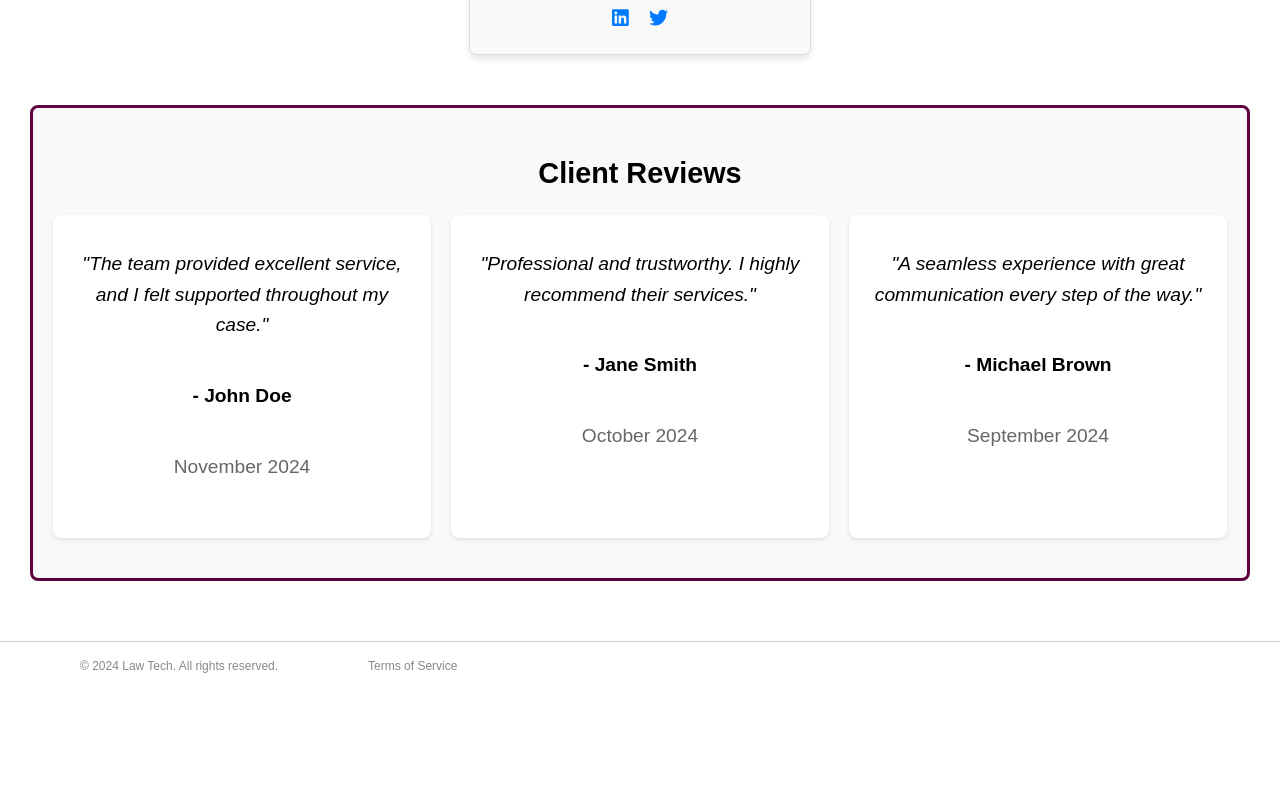
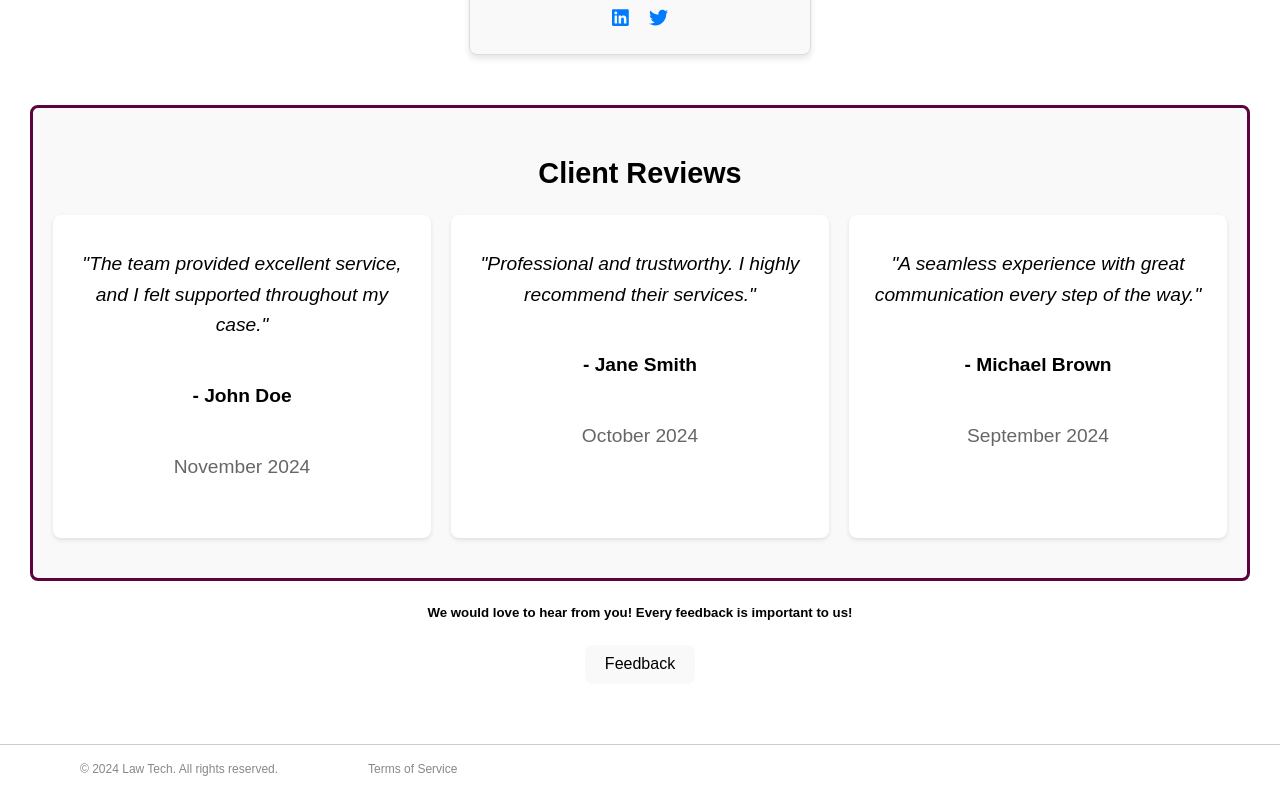
Before and after one commit to midas12/Community-LawTech, a React (Vite) app in the folder frontend/: page /about-us in a window 1280 px wide. Shown: the part 1176-1976 px from the top of the page. Before the commit the page ends 1873 px from the top, so only its background shows below. Built offline with nearby package versions, Linux system fonts and the light colour scheme; no server answers.

Commit message:
AboutUs.jsx

```diff
--- a/frontend/src/components/AboutUs.jsx
+++ b/frontend/src/components/AboutUs.jsx
@@ -1,8 +1,12 @@
+import React from "react";
 import "../App.css"; // Ensure centralized styling is applied
-import { FontAwesomeIcon } from '@fortawesome/react-fontawesome';
-import { faLinkedin, faTwitter } from '@fortawesome/free-brands-svg-icons';
+import { FontAwesomeIcon } from "@fortawesome/react-fontawesome";
+import { faLinkedin, faTwitter } from "@fortawesome/free-brands-svg-icons";
+import { useNavigate } from "react-router-dom"; // Import useNavigate
 
 const AboutUs = () => {
+  const navigate = useNavigate(); // Initialize navigate
+
   const teamMembers = [
     {
       name: "Ammar Abdul Razak",
@@ -67,7 +71,7 @@ const AboutUs = () => {
           <div key={index} className="team-member-card">
             <img
               src={member.image}
-              // alt={`${member.name}'s profile`}
+              alt={`${member.name}'s profile`}
               className="team-member-image"
             />
             <h3 className="team-member-name">{member.name}</h3>
@@ -102,6 +106,14 @@ const AboutUs = () => {
           <p>No reviews available at the moment.</p>
         )}
       </div>
+
+      {/* Feedback Button Section */}
+      <div className="client-feedback-section">
+        <h5 className="client-feedback">We would love to hear from you! Every feedback is important to us!</h5>
+        <button className="feedback" onClick={() => navigate("/client-feedback")}>
+          Feedback
+        </button>
+      </div>
     </div>
   );
 };
```
